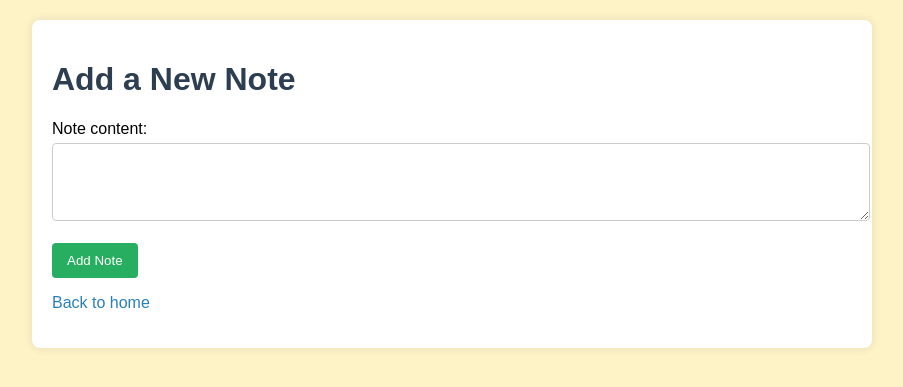
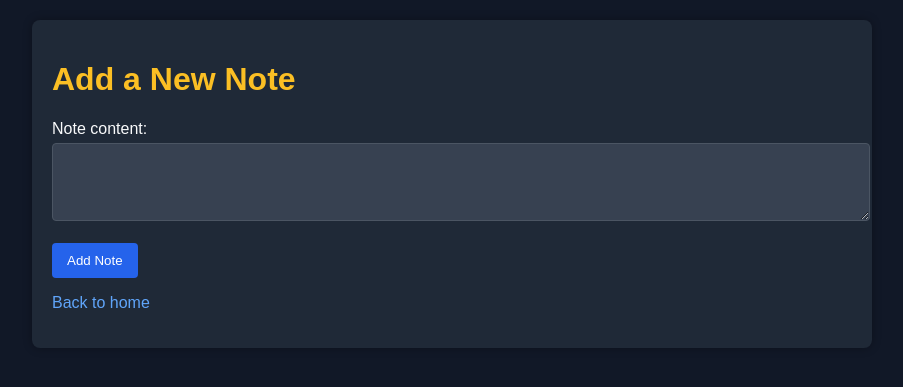
Before and after one commit to fathimaabinthmohd-png/notes, a Flask app: page /add in a window 1280 px wide. Shown: the top 387 px of the page, without its empty margins (188-1091 px from the left). Run offline with Flask 2, Linux system fonts and the light colour scheme.

Commit message:
added new features

```diff
--- a/app.py
+++ b/app.py
@@ -5,28 +5,57 @@ This file demonstrates a basic Flask web application.
 Students can learn about routes, templates, and handling forms.
 """
 
-from flask import Flask, render_template, request, redirect, url_for
+from datetime import datetime
+
+from flask import Flask, redirect, render_template, request, url_for
 
 app = Flask(__name__)
 
 # In-memory storage for demonstration (not for production use)
 notes = []
 
+
+def now_string():
+    return datetime.now().strftime("%Y-%m-%d %H:%M:%S")
+
+
 @app.route('/')
 def index():
     """Home page showing a welcome message and list of notes."""
     return render_template('index.html', notes=notes)
 
+
 @app.route('/add', methods=['GET', 'POST'])
 def add_note():
     """Handle adding a new note via a form."""
     if request.method == 'POST':
-        note_content = request.form.get('content')
+        note_content = request.form.get('content', '').strip()
         if note_content:
-            notes.append(note_content)
+            notes.append({
+                'content': note_content,
+                'created_at': now_string(),
+                'updated_at': now_string(),
+            })
         return redirect(url_for('index'))
-    # GET request: show the form
     return render_template('add.html')
+
+
+@app.route('/edit/<int:note_id>', methods=['GET', 'POST'])
+def edit_note(note_id):
+    """Edit a single note by its index."""
+    global notes
+    if not 0 <= note_id < len(notes):
+        return redirect(url_for('index'))
+
+    if request.method == 'POST':
+        new_content = request.form.get('content', '').strip()
+        if new_content:
+            notes[note_id]['content'] = new_content
+            notes[note_id]['updated_at'] = now_string()
+        return redirect(url_for('index'))
+
+    return render_template('add.html', note=notes[note_id], edit=True, note_id=note_id)
+
 
 @app.route('/delete/<int:note_id>', methods=['POST'])
 def delete_note(note_id):
@@ -36,6 +65,7 @@ def delete_note(note_id):
         notes.pop(note_id)
     return redirect(url_for('index'))
 
+
 @app.route('/clear')
 def clear_notes():
     """Clear all notes."""
@@ -43,6 +73,6 @@ def clear_notes():
     notes = []
     return redirect(url_for('index'))
 
+
 if __name__ == '__main__':
-    # Run the app in debug mode for development
     app.run(debug=True)
--- a/static/style.css
+++ b/static/style.css
@@ -3,24 +3,25 @@ body {
     font-family: Arial, sans-serif;
     margin: 0;
     padding: 20px;
-    background-color: #fef3c7;
+    background-color: #111827;
+    color: #f9fafb;
 }
 .container {
     max-width: 800px;
     margin: 0 auto;
-    background: white;
+    background: #1f2937;
     padding: 20px;
     border-radius: 8px;
-    box-shadow: 0 0 10px rgba(0,0,0,0.1);
+    box-shadow: 0 0 10px rgba(0,0,0,0.3);
 }
 h1 {
-    color: #2c3e50;
+    color: #fbbf24;
 }
 h2 {
-    color: #3498db;
+    color: #93c5fd;
 }
 a {
-    color: #2980b9;
+    color: #60a5fa;
     text-decoration: none;
 }
 a:hover {
@@ -30,17 +31,49 @@ textarea {
     width: 100%;
     padding: 8px;
     margin-top: 5px;
-    border: 1px solid #ccc;
+    border: 1px solid #4b5563;
     border-radius: 4px;
+    background: #374151;
+    color: #f9fafb;
 }
-input[type="submit"] {
-    background-color: #27ae60;
+input[type="submit"], button {
+    background-color: #2563eb;
     color: white;
     border: none;
     padding: 10px 15px;
     cursor: pointer;
     border-radius: 4px;
 }
-input[type="submit"]:hover {
-    background-color: #219150;
+input[type="submit"]:hover, button:hover {
+    background-color: #1d4ed8;
 }
+.note-list {
+    list-style: none;
+    padding: 0;
+}
+.note-item {
+    background: #374151;
+    padding: 12px;
+    border-radius: 6px;
+    margin-bottom: 10px;
+}
+.note-content {
+    font-size: 1.05rem;
+    margin-bottom: 6px;
+}
+.note-meta {
+    font-size: 0.9rem;
+    color: #d1d5db;
+    margin-bottom: 8px;
+}
+.note-actions {
+    display: flex;
+    gap: 10px;
+    align-items: center;
+}
+.action-link {
+    color: #fbbf24;
+}
+form {
+    display: inline;
+}
--- a/templates/add.html
+++ b/templates/add.html
@@ -2,16 +2,16 @@
 <html lang="en">
 <head>
     <meta charset="UTF-8">
-    <title>Add a Note</title>
+    <title>{% if edit %}Edit Note{% else %}Add a Note{% endif %}</title>
     <link rel="stylesheet" href="{{ url_for('static', filename='style.css') }}">
 </head>
 <body>
     <div class="container">
-        <h1>Add a New Note</h1>
-        <form method="POST" action="{{ url_for('add_note') }}">
+        <h1>{% if edit %}Edit Note{% else %}Add a New Note{% endif %}</h1>
+        <form method="POST" action="{% if edit %}{{ url_for('edit_note', note_id=note_id) }}{% else %}{{ url_for('add_note') }}{% endif %}">
             <label for="content">Note content:</label><br>
-            <textarea id="content" name="content" rows="4" cols="50" required></textarea><br><br>
-            <input type="submit" value="Add Note">
+            <textarea id="content" name="content" rows="4" cols="50" required>{% if note %}{{ note.content }}{% endif %}</textarea><br><br>
+            <input type="submit" value="{% if edit %}Save Changes{% else %}Add Note{% endif %}">
         </form>
         <p><a href="{{ url_for('index') }}">Back to home</a></p>
     </div>
```
Also changed, not shown: templates/index.html (+10 -6 lines), tests/test_app.py (added, +40 -0 lines).
